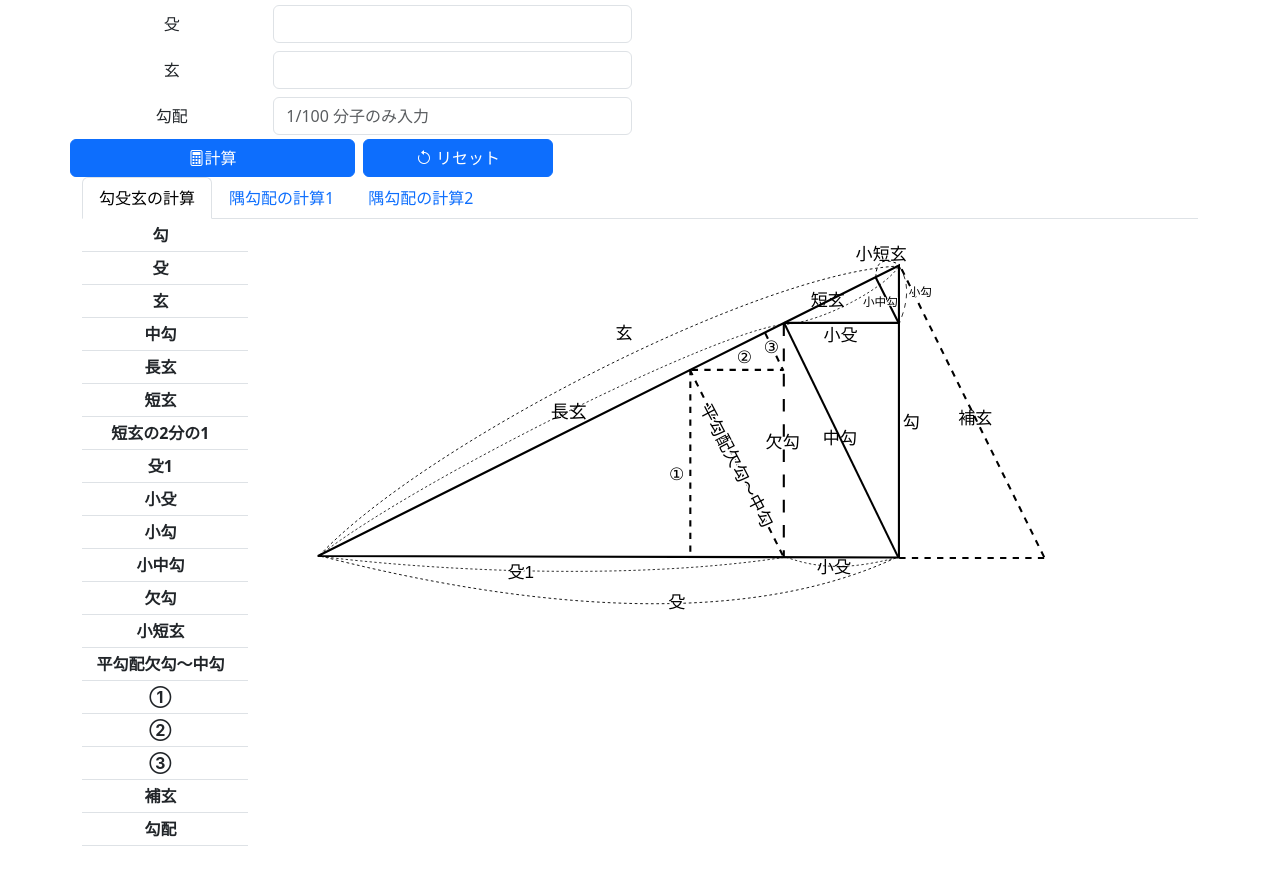
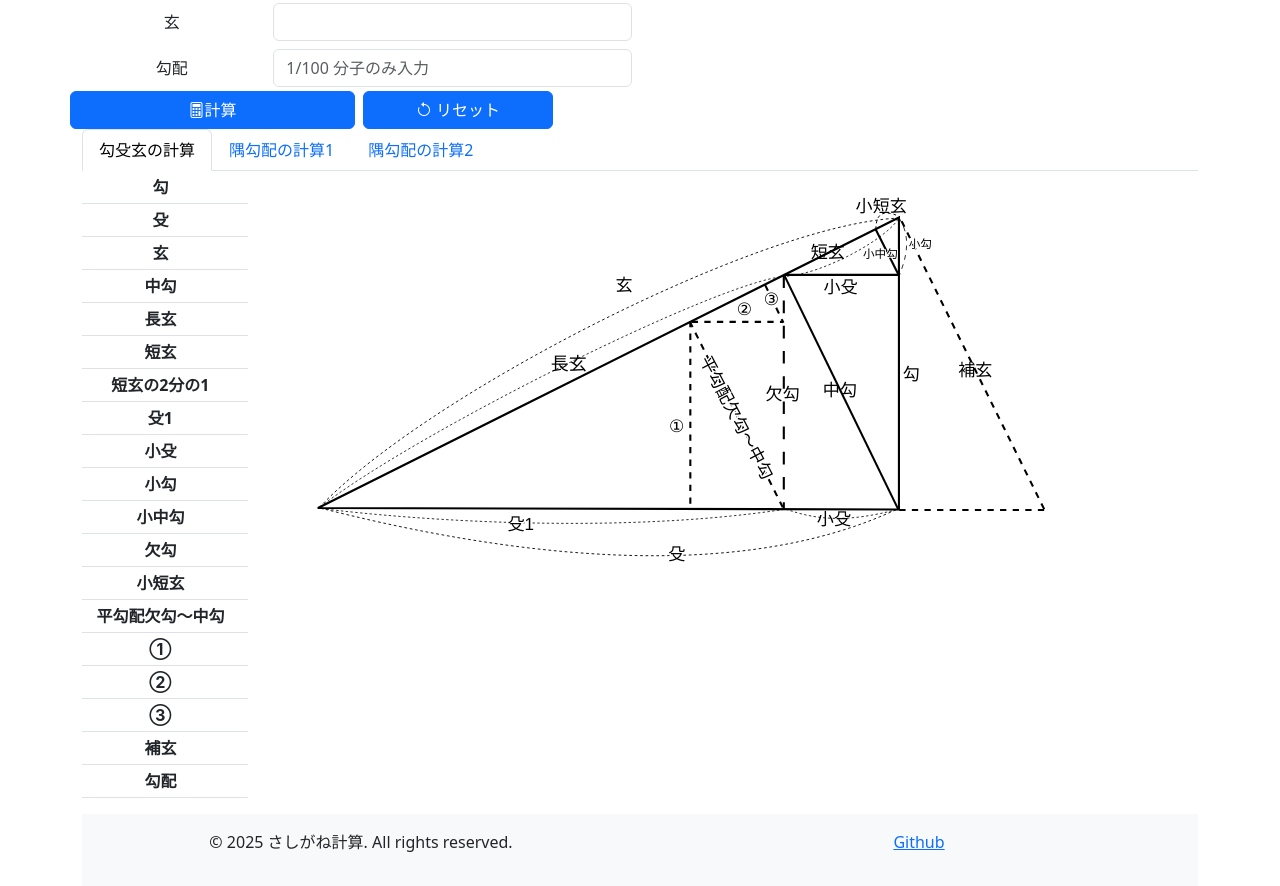
Before and after one commit to boonx4m312s/koucogen, a website: page index.html in a window 1280 px wide. Shown: the part 149-1035 px from the top of the page. Before the commit the page ends 1011 px from the top, so only its background shows below. Drawn offline with nearby package versions, Linux system fonts and the light colour scheme.

Commit message:
style:フッターの追加・タイトルの変更

```diff
--- a/index.html
+++ b/index.html
@@ -11,7 +11,10 @@
 
 <body>
   <div class="container text-center">
-    <h1 class="display-1 bg-primary text-white">さしがね計算</h1>
+    <nav class="navbar navbar-expand-lg navbar-light bg-primary">
+      <a class="navbar-brand text-white ms-3" href="#">さしがね計算</a>
+    </nav>
+
     <div class="row g-3 align-items-center p-1">
       <label for="inputEmail3" class="col-form-label col-2">勾</label>
       <div class="col col-md-4">
@@ -1077,6 +1080,21 @@
         </div>
       </div>
     </div>
+    <footer class="bg-light text-center py-3">
+      <div class="container">
+        <div class="row">
+          <div class="col-md-6">
+            <p>&copy; 2025 さしがね計算. All rights reserved.</p>
+          </div>
+          <div class="col-md-6">
+            <ul class="list-inline">
+              <li class="list-inline-item"><a href="https://github.com/boonx4m312s/koucogen">Github</a></li>
+            </ul>
+          </div>
+        </div>
+      </div>
+    </footer>
+    </footer>
     <script type="module" src="script.js"></script>
     <script src="https://cdn.jsdelivr.net/npm/bootstrap@5.3.0/dist/js/bootstrap.bundle.min.js"
       integrity="sha384-geWF76RCwLtnZ8qwWowPQNguL3RmwHVBC9FhGdlKrxdiJJigb/j/68SIy3Te4Bkz"
```
